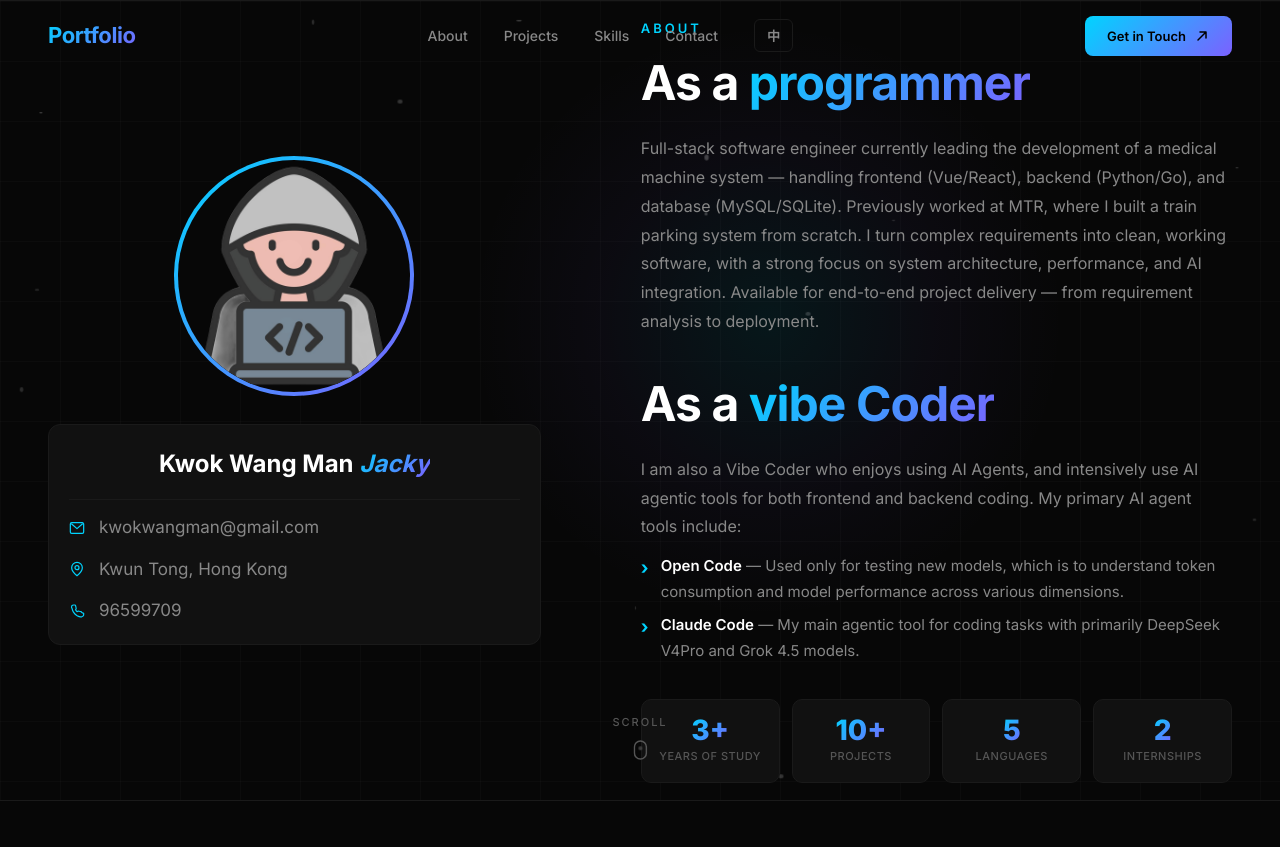
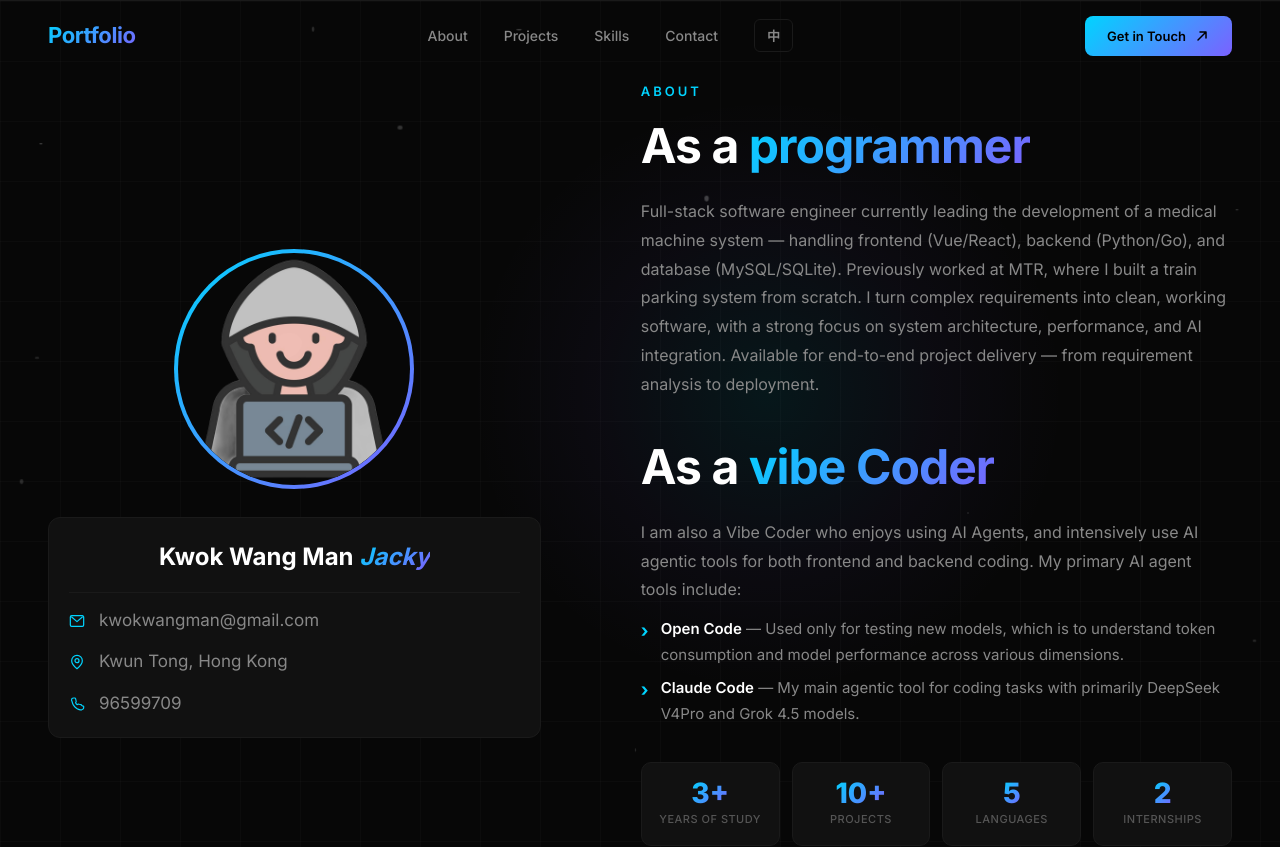
Before and after one commit to jacky605/portfolio, a React (Vite) app: page / in a window 1280 px wide. Shown: the top 847 px of the page. Built offline with nearby package versions, Linux system fonts and the light colour scheme.

Commit message:
Fix About section vertical spacing for cross-browser consistency

```diff
--- a/src/components/About.css
+++ b/src/components/About.css
@@ -3,8 +3,10 @@
   min-height: 100vh;
   display: flex;
   align-items: center;
+  justify-content: center;
   border-top: 1px solid var(--border-color);
   overflow: hidden;
+  padding: 80px 0;
 }
 
 .about-bg {
@@ -194,6 +196,7 @@
   grid-template-columns: repeat(4, 1fr);
   gap: 12px;
   margin-top: 12px;
+  margin-bottom: 60px;
 }
 
 .about-stat {
```
